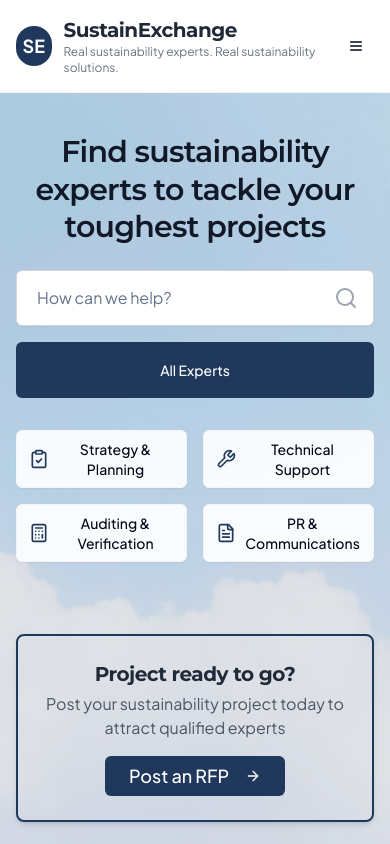
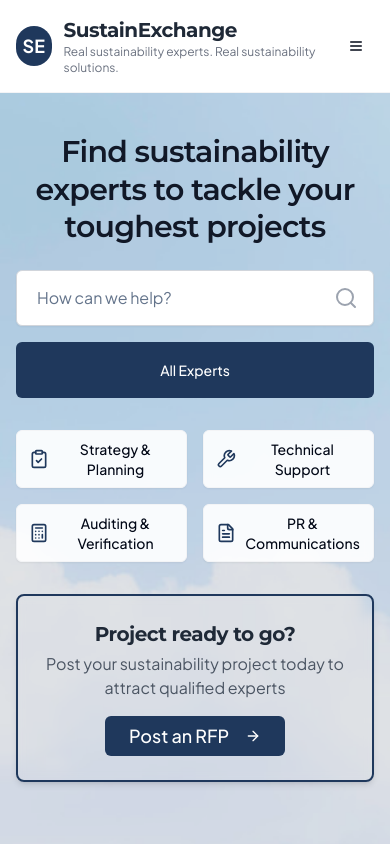
Before and after one commit to kduckets/sustainexchange, a Next.js app: page / in a window 390 px wide. Shown: the top 844 px of the page. Built offline with nearby package versions, Linux system fonts and the light colour scheme.

Commit message:
Update page.tsx

```diff
--- a/app/page.tsx
+++ b/app/page.tsx
@@ -87,7 +87,7 @@ export default function Home() {
                   expertise="PR & Communications"
                 />
               </div>
-              <div className="max-w-2xl mx-auto pt-10">
+              <div className="max-w-2xl mx-auto md:pt-10">
                 <div className="backdrop-blur-sm p-6 rounded-lg shadow-md border-2 border-primary">
                   <div className="flex flex-col sm:flex-row items-center justify-between gap-4">
                     <div className="text-center sm:text-left">
```
